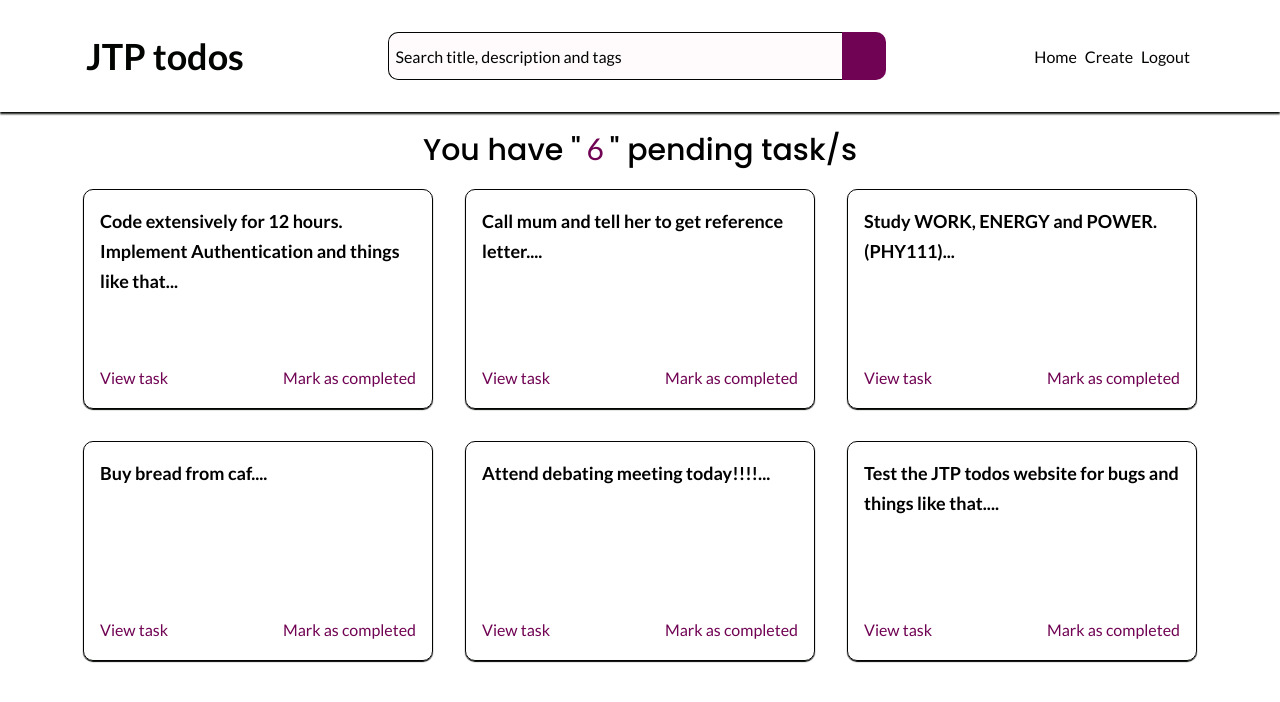
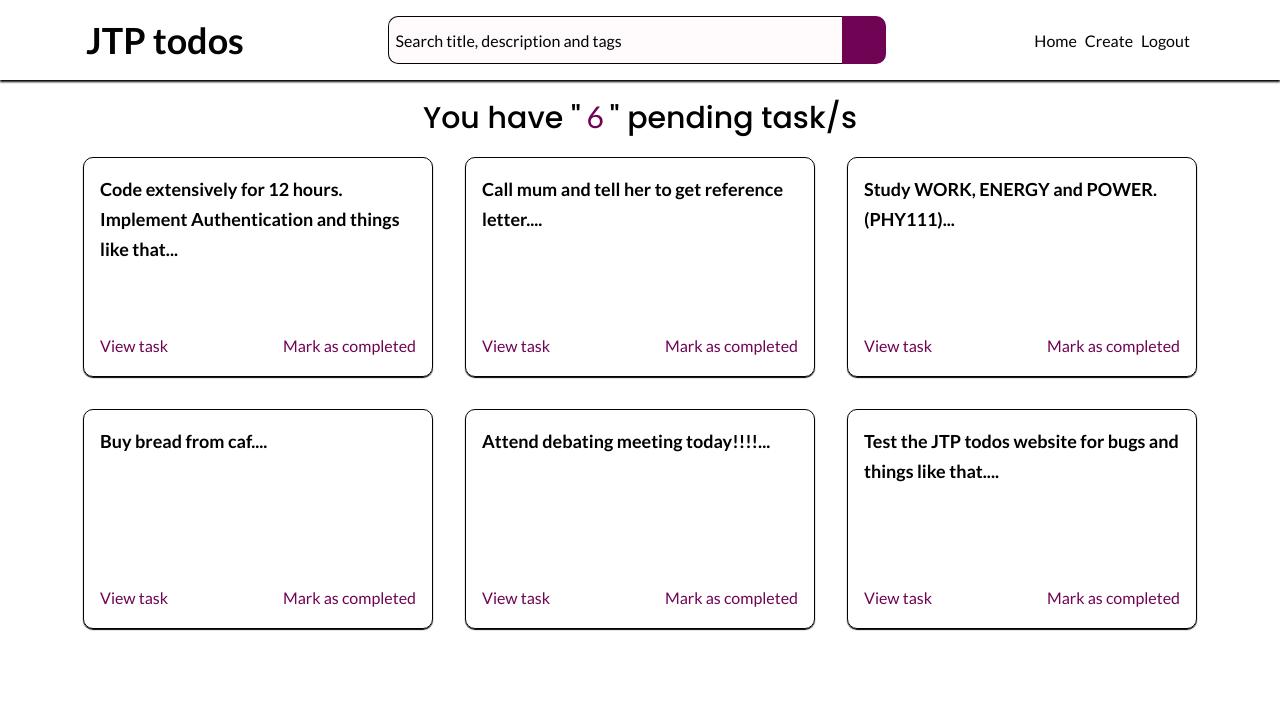
Before and after one commit to joshytheprogrammer/todos-frontend, a Nuxt app: page / in a window 1280 px wide. Shown: the top 702 px of the page. Built offline with nearby package versions, Linux system fonts and the light colour scheme; some icons are missing.

Commit message:
making changs

```diff
--- a/components/App/MobileNav.vue
+++ b/components/App/MobileNav.vue
@@ -42,7 +42,7 @@ export default {
     display: flex;
     justify-content: space-between;
     align-items: center;
-    padding: 2rem 14px;
+    padding: 1rem 14px;
 
     box-shadow: 0px 2px 2px $dark;
 
--- a/components/App/Nav.vue
+++ b/components/App/Nav.vue
@@ -30,7 +30,7 @@ export default {
   display: flex;
   justify-content: space-around;
   align-items: center;
-  padding: 2rem 14px;
+  padding: 1rem 14px;
 
   box-shadow: 0px 2px 2px $dark;
 
```
